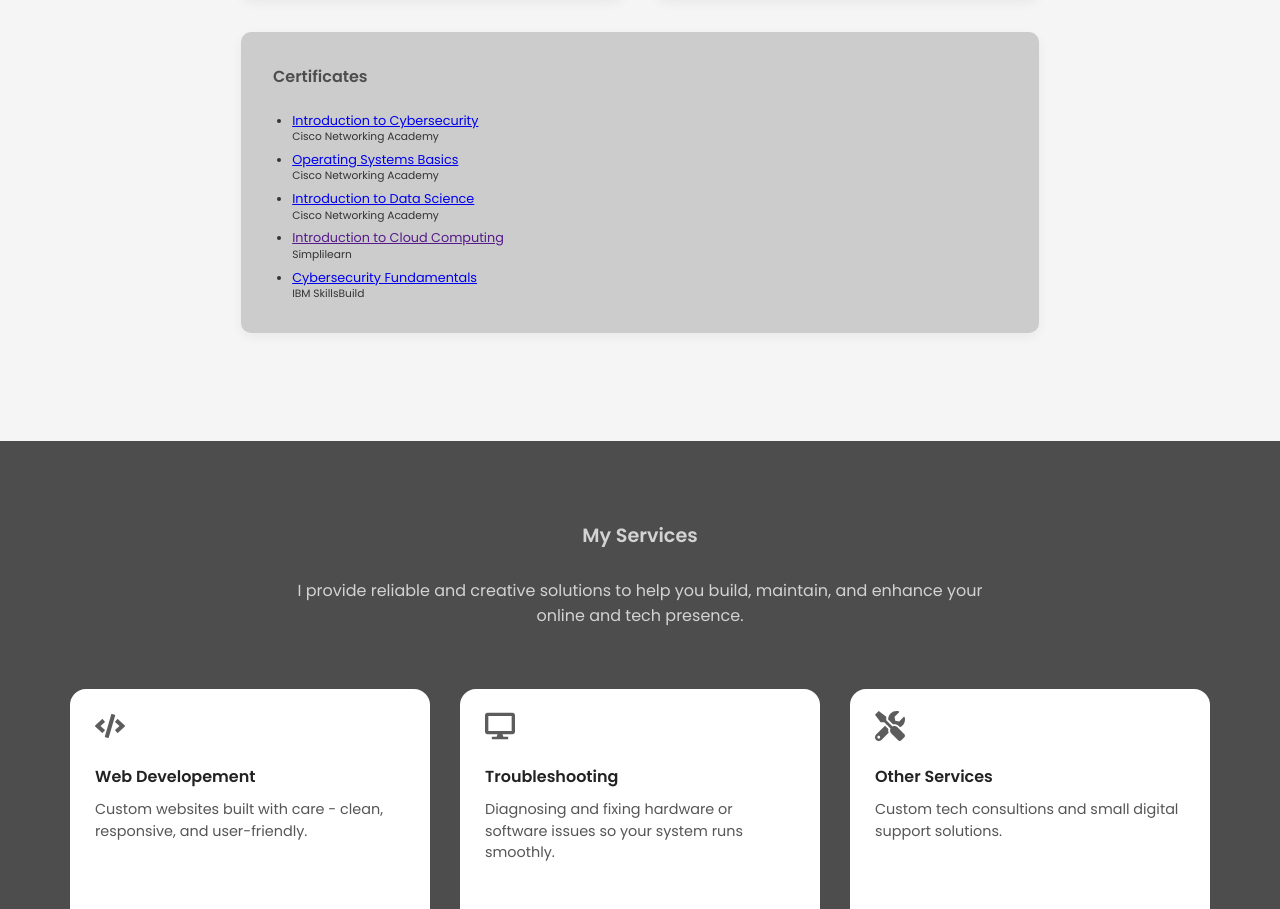
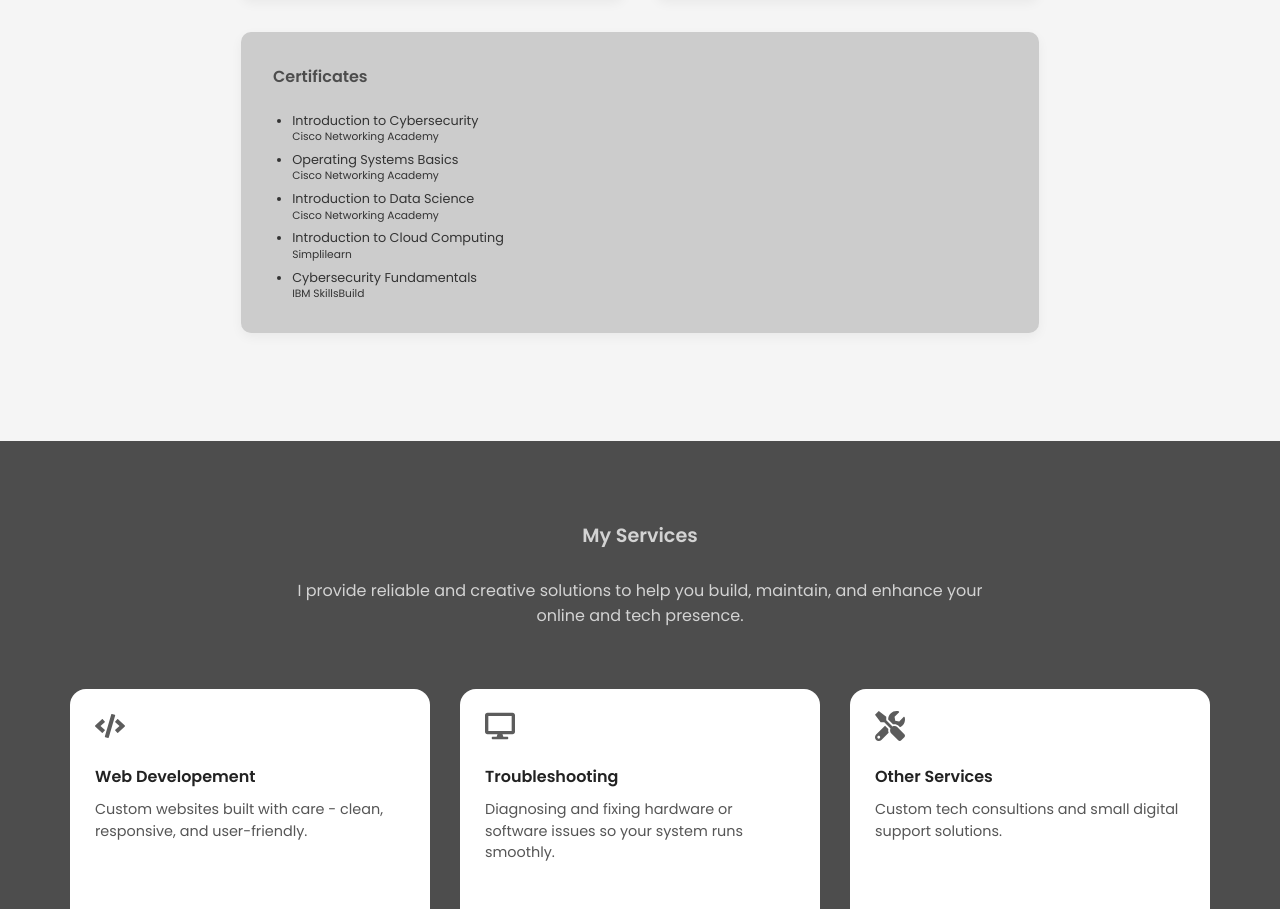
Before and after one commit to karteverything/karteverything2, a Next.js app: page / in a window 1280 px wide. Shown: the part 1393-2302 px from the top of the page. Built offline with nearby package versions, Linux system fonts and the light colour scheme; no server answers; the database is empty.

Commit message:
style cert links

```diff
--- a/app/globals.css
+++ b/app/globals.css
@@ -364,6 +364,15 @@ ul {
 .btn:hover {
     background-color: var(--hover-bg);
     color: var(--text-main);
+}
+
+.column.bottom a {
+    color: var(--text-main);
+    text-decoration: none;
+}
+
+.column.bottom a:hover {
+    text-decoration: underline;
 }
 
 @media (max-width: 768px) {
```
